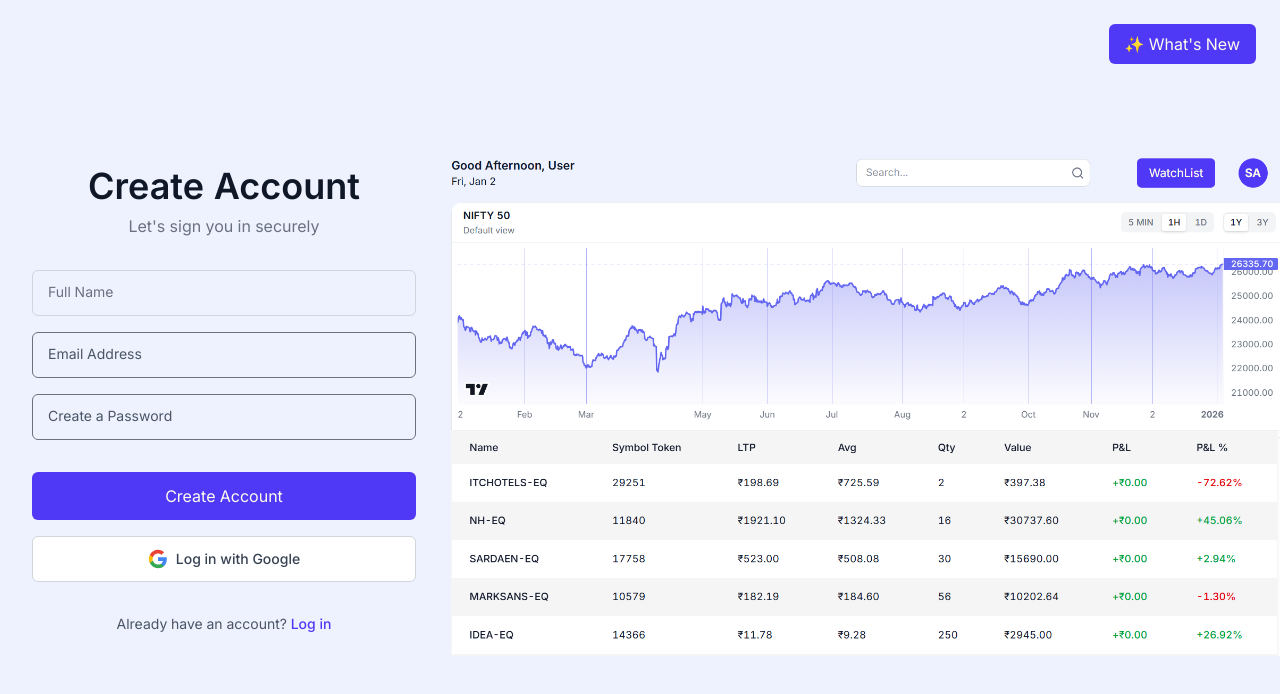
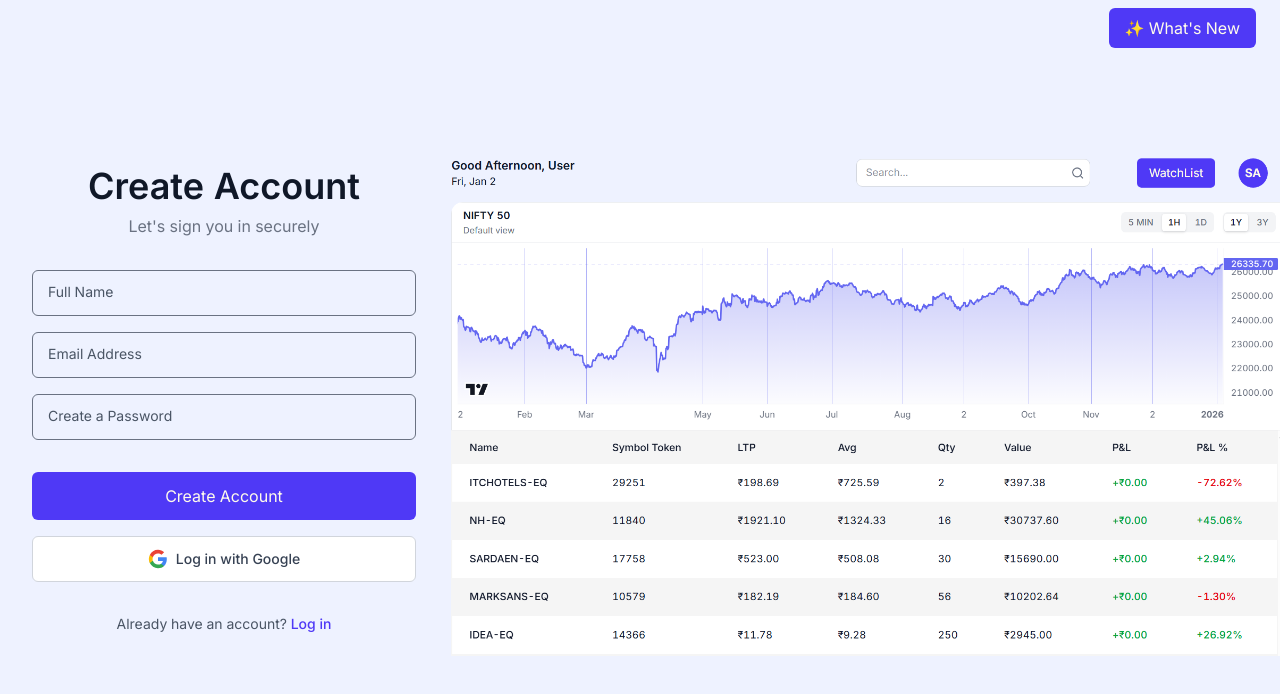
Before and after one commit to Malhar-git/asset-serve, a Next.js app in the folder frontend/: page / in a window 1280 px wide. Both pictures are taken after a click on the button "Sign up". Shown: the top 694 px of the page. Built offline with nearby package versions, Linux system fonts and the light colour scheme; no server answers.

Commit message:
Configure frontend API environment for cloud backend

```diff
--- a/frontend/app/login/login-page.tsx
+++ b/frontend/app/login/login-page.tsx
@@ -212,11 +212,13 @@ export default function LoginPage() {
                   onChange={handleInputChange}
                   disabled={isLoading}
                   placeholder="Enter Your Name"
-                  className="peer block w-full rounded-md border border-gray-300 px-3 py-3 text-sm focus:border-indigo-600 focus:outline-none focus:ring-1 focus:ring-indigo-600 placeholder-transparent"
+                  className="peer block w-full rounded-md border border-gray-500 px-3 py-3 text-sm focus:border-indigo-600 focus:outline-none focus:ring-1 focus:ring-indigo-600 placeholder-transparent"
                 />
                 <label
                   htmlFor="firstName"
-                  className="absolute left-3 -top-2 px-1 text-xs text-gray-500 transition-all peer-placeholder-shown:top-3 peer-placeholder-shown:text-sm peer-focus:-top-2 peer-focus:text-xs peer-focus:text-indigo-600"
+                  className="absolute left-3 -top-2 bg-indigo-50 px-1 text-xs text-gray-600 transition-all
+                  peer-placeholder-shown:top-3 peer-placeholder-shown:text-sm
+                  peer-focus:-top-2 peer-focus:text-xs peer-focus:text-indigo-600"
                 >
                   Full Name
                 </label>
@@ -341,7 +343,7 @@ export default function LoginPage() {
         <div className="absolute inset-0" />
 
         {/* "What's New" Dropdown (Top Right) */}
-        <div className="absolute top-6 right-6 z-10">
+        <div className="absolute top-2 right-6 z-10">
           <Button
             onClick={() => setIsWhatsNewOpen(!isWhatsNewOpen)}
           >
```
